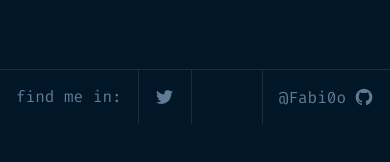
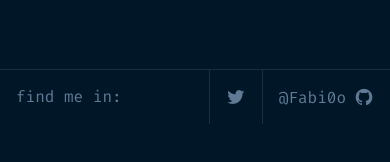
Before and after one commit to Fabi0o/portfolio, a Next.js app: page / in a window 390 px wide. Shown: the part 720-882 px from the top of the page. Built offline with nearby package versions, Linux system fonts and the light colour scheme.

Commit message:
add responsive designe to footer

```diff
--- a/styles/Footer.module.scss
+++ b/styles/Footer.module.scss
@@ -34,3 +34,13 @@
     color: $secondary-color-white;
   }
 }
+
+@media only screen and (max-width: 768px) {
+  .footer_socials {
+    border-right: none;
+    flex-grow: 1;
+    & > div {
+      flex-grow: 1;
+    }
+  }
+}
```
